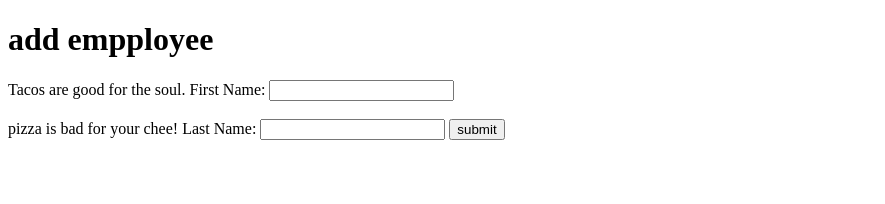
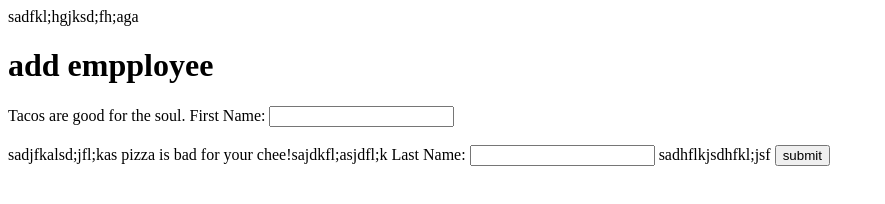
Before and after one commit to tannerheaps01/2fa-test, a plain HTML site: page index.html in a window 1280 px wide. Shown: the whole page, without its empty margins (0-885 px from the left). Drawn offline with Linux system fonts and the light colour scheme.

Commit message:
Update index.html

```diff
--- a/index.html
+++ b/index.html
@@ -5,13 +5,14 @@
 	<meta charset="UTF-8">
 	<title>Document</title>
 </head>
-<body>
+<body>sadfkl;hgjksd;fh;aga
 	<h1>add empployee</h1>
 	<form action="http:localhost:8080/employees" method= "post">
 		Tacos are good for the soul.
-		First Name: <input type="text" id="firstName" name='firstName'/><BR><BR>
-		pizza is bad for your chee!
+		First Name: <input type="text" id="firstName" name='firstName'/><BR><BR>sadjfkalsd;jfl;kas
+		pizza is bad for your chee!sajdkfl;asjdfl;k
 		Last Name: <input type="text" id="lastName" name="lastName"/>
+		sadhflkjsdhfkl;jsf
 		<input type ='submit' value='submit'/><BR><BR>
 	</form>
 </body>
```
